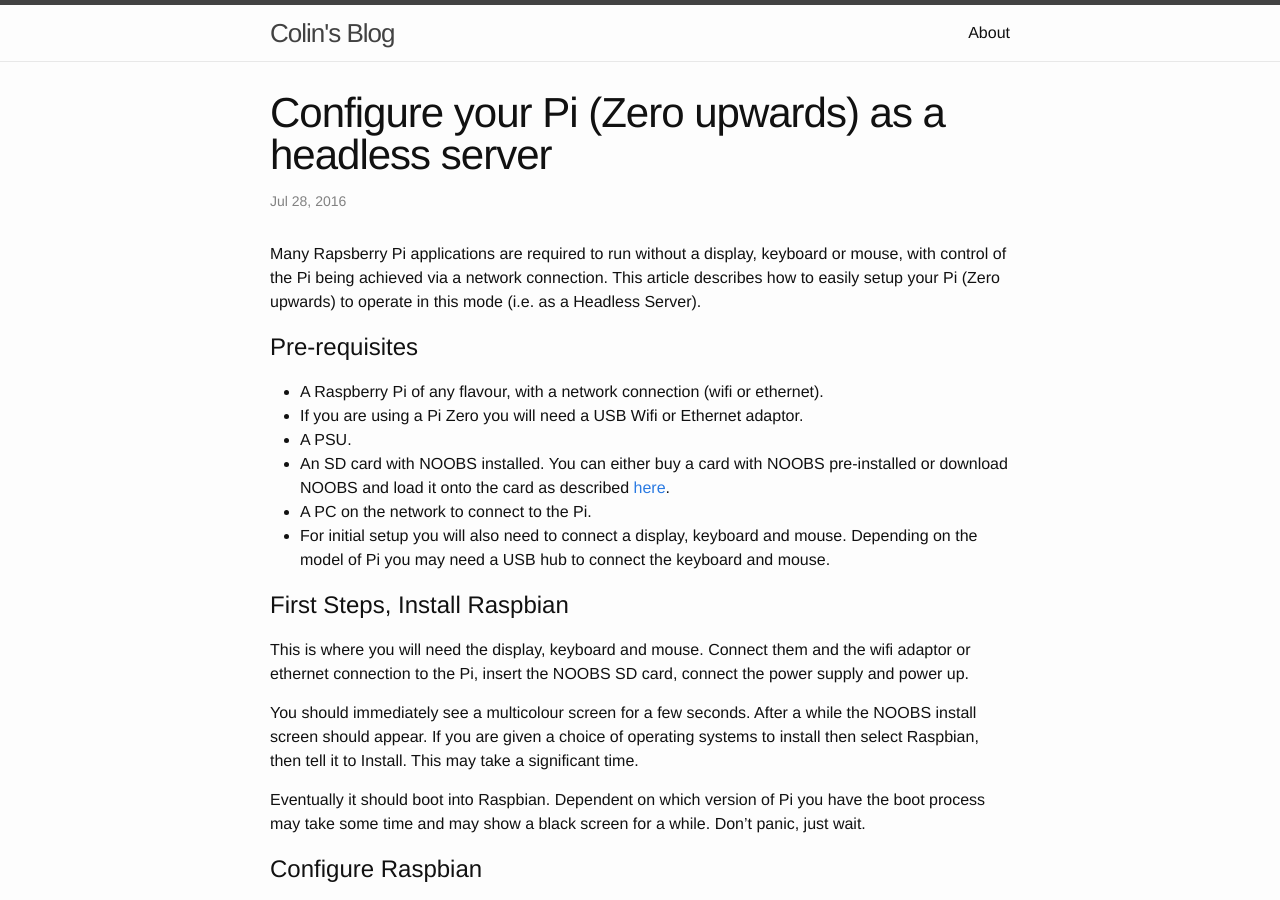
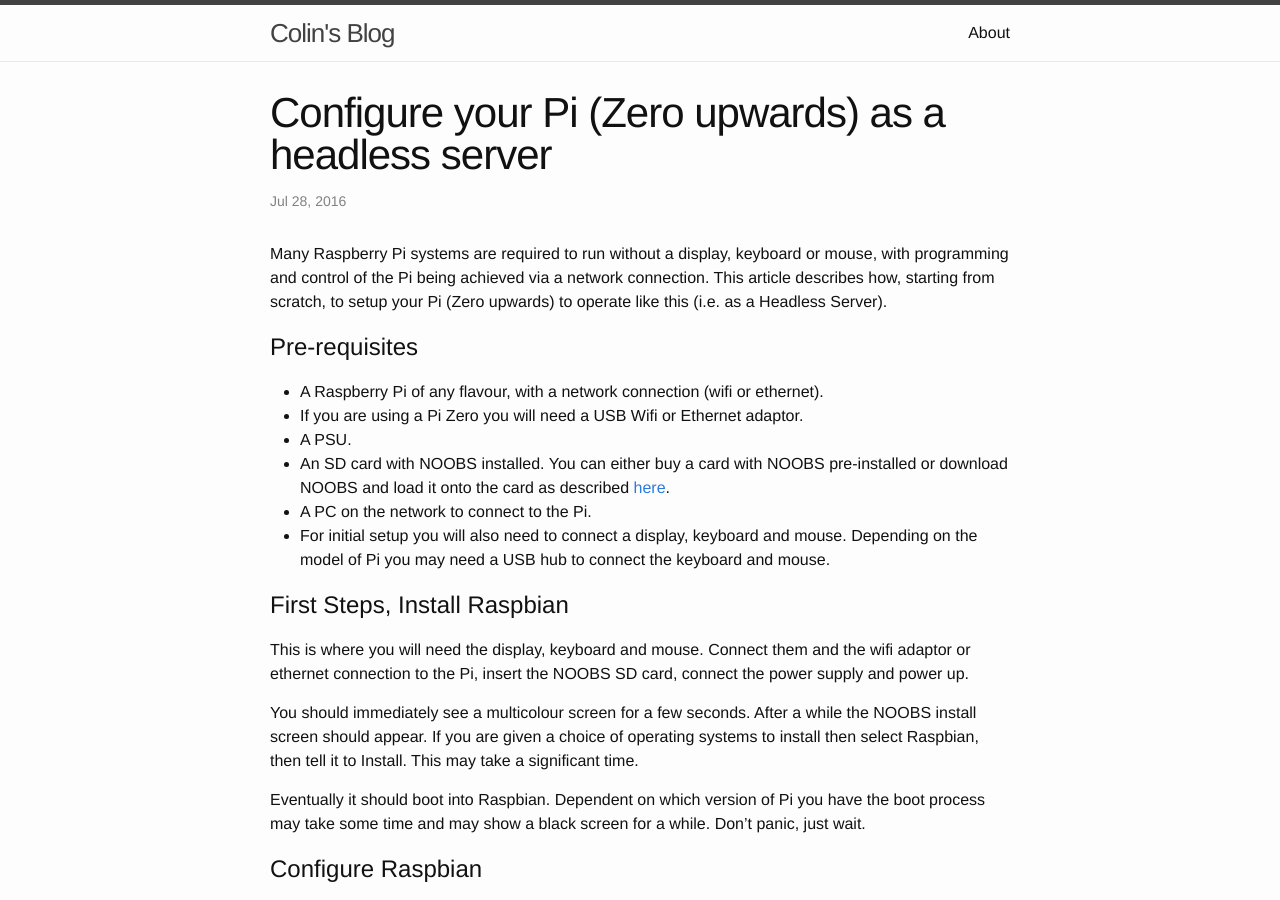
Before and after one commit to colinl/colinl.github.io, a Jekyll site: the page built from _posts/2016-07-28-Configure-pi-as-headless-server.markdown, in a window 1280 px wide and 900 px high. Built offline with Jekyll 4.4.1, drawn with Linux system fonts in a browser that asks for light colours; comment, search, counter and statistics services are not loaded; some of the changed text lies outside the part shown.

Commit message:
Minor post tweaks

```diff
--- a/_posts/2016-07-28-Configure-pi-as-headless-server.markdown
+++ b/_posts/2016-07-28-Configure-pi-as-headless-server.markdown
@@ -6,9 +6,9 @@ comments: true
 categories:
 ---
 
-Many Rapsberry Pi applications are required to run without a display, keyboard or mouse,
-with control of the Pi being achieved via a network connection.
-This article describes how to easily setup your Pi (Zero upwards) to operate in this mode
+Many Raspberry Pi systems are required to run without a display, keyboard or mouse,
+with programming and control of the Pi being achieved via a network connection.
+This article describes how, starting from scratch, to setup your Pi (Zero upwards) to operate like this
 (i.e. as a Headless Server).
 
 # Pre-requisites
@@ -118,7 +118,7 @@ address that is outside that range (such as 192.168.1.99 in this case).  If you
 range then you may end up with two devices with the same address which is disastrous.
 The setting has to be added to the file `/etc/dhcpcd.conf`. You can do this using your
 favourite command line editor.  If you have not got a favourite then you can use nano which is installed
-by default with raspbian.  This needs to be done with root permissions, which you can do on the PC whilst logged
+by default with Raspbian.  This needs to be done with root permissions, which you can do on the PC whilst logged
 on to the Pi using the `sudo` command. Run
 
     `sudo nano /etc/dhcpcd.conf`
```
